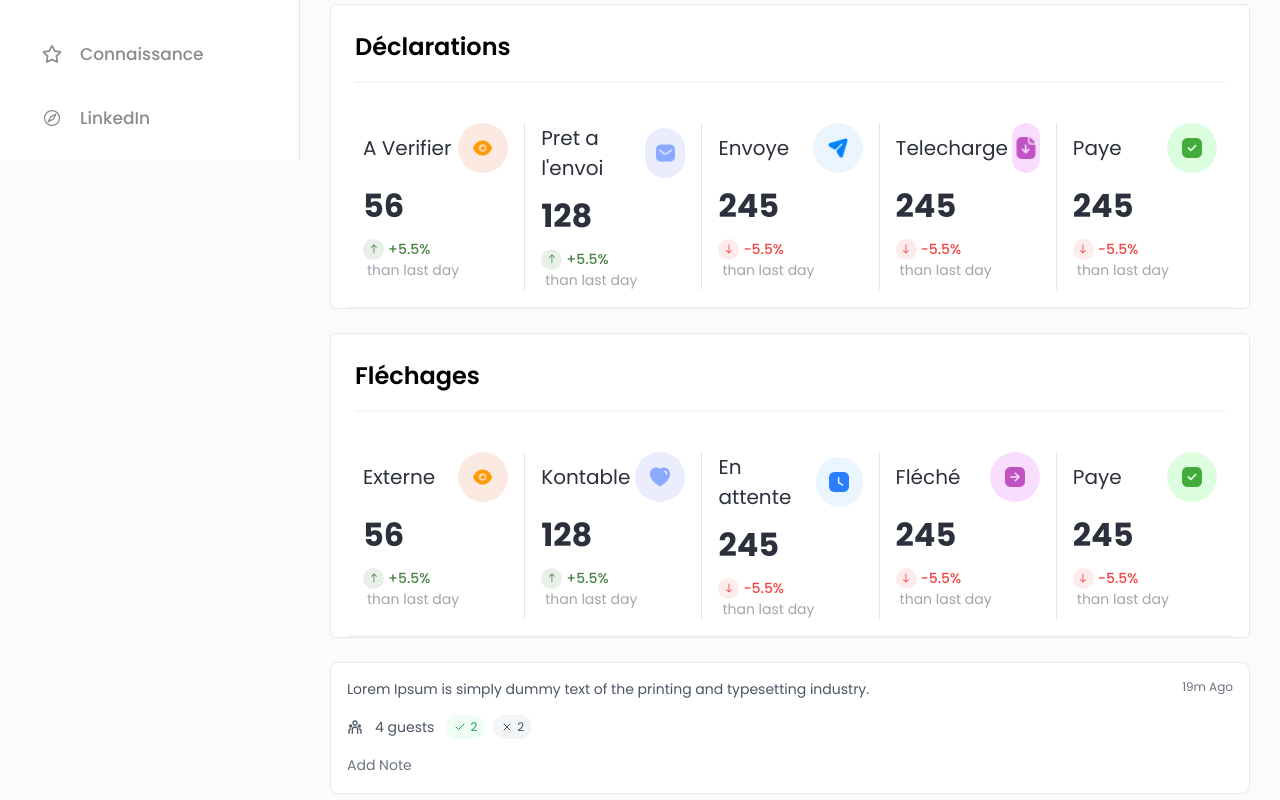
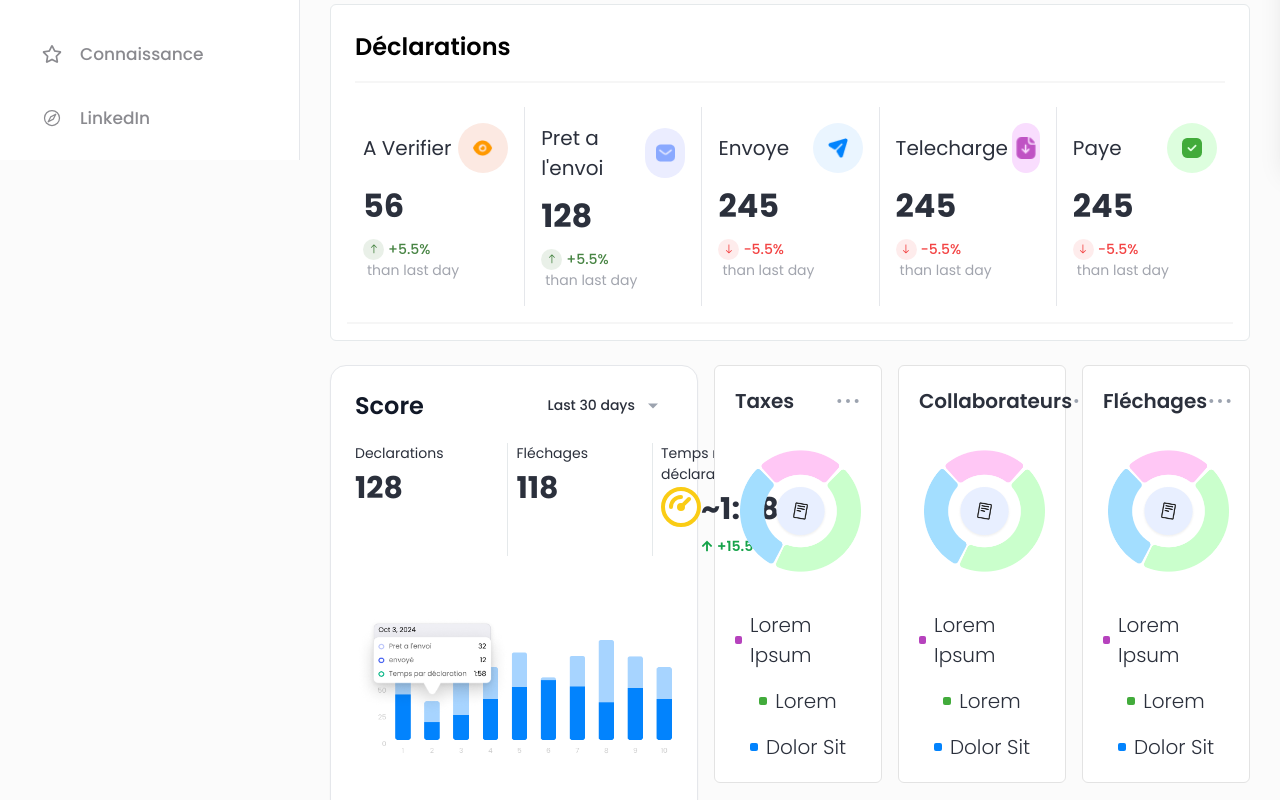
Before and after one commit to ShaYri12/kontable, a Next.js app: page / in a window 1280 px wide. Shown: the part 640-1440 px from the top of the page. Built offline with nearby package versions, Linux system fonts and the light colour scheme.

Commit message:
calendar drawer styling remains

```diff
--- a/app/components/categories-chart.js
+++ /dev/null
@@ -1,51 +0,0 @@
-"use client";
-
-import { Doughnut } from "react-chartjs-2";
-import { Chart as ChartJS, ArcElement, Tooltip, Legend } from "chart.js";
-
-ChartJS.register(ArcElement, Tooltip, Legend);
-
-const data = {
-  labels: ["Lorem Ipsum", "Lorem", "Dolor Sit"],
-  datasets: [
-    {
-      data: [60, 25, 15],
-      backgroundColor: ["#9333ea", "#3b82f6", "#22c55e"],
-      borderWidth: 0,
-    },
-  ],
-};
-
-const options = {
-  responsive: true,
-  cutout: "70%",
-  plugins: {
-    legend: {
-      position: "bottom",
-      labels: {
-        padding: 20,
-        usePointStyle: true,
-      },
-    },
-  },
-};
-
-export function CategoriesChart() {
-  return (
-    <div className="bg-white rounded-xl border border-gray-200 p-6">
-      <div className="flex items-center justify-between mb-6">
-        <h3 className="text-lg font-semibold">Categories</h3>
-        <button className="text-gray-400 hover:text-gray-600">•••</button>
-      </div>
-      <div className="relative">
-        <Doughnut options={options} data={data} />
-        <div className="absolute inset-0 flex items-center justify-center">
-          <div className="text-center">
-            <div className="text-3xl font-semibold">60%</div>
-            <div className="text-sm text-gray-500">Lorem Ipsum</div>
-          </div>
-        </div>
-      </div>
-    </div>
-  );
-}
--- a/app/components/dashboard-cards.js
+++ b/app/components/dashboard-cards.js
@@ -1,10 +1,6 @@
-import {
-  RiUserAddLine,
-  RiFileAddLine,
-  RiSettings4Line,
-  RiEyeLine,
-  RiCalendarLine,
-} from "react-icons/ri";
+"use client";
+import { useState } from "react";
+import { Drawer } from "./calendar";
 
 const cards = [
   {
@@ -41,24 +37,23 @@ const cards = [
     icon: "/assets/dashboard-card-icon5.png",
     color: "cyan",
     imgSrc: "/assets/dashboard-card-bg5.png",
+    action: "calendar",
   },
 ];
 
-const colorVariants = {
-  orange: "bg-orange-50 text-orange-500",
-  green: "bg-green-50 text-green-500",
-  pink: "bg-pink-50 text-pink-500",
-  blue: "bg-blue-50 text-blue-500",
-  cyan: "bg-cyan-50 text-cyan-500",
-};
+export function DashboardCards() {
+  const [isDrawerOpen, setIsDrawerOpen] = useState(false);
 
-export function DashboardCards() {
   return (
+    <>
       <div className="grid grid-cols-1 md:grid-cols-2 lg:grid-cols-3 xl:grid-cols-5 gap-4">
         {cards.map((card) => (
-        <div
+          <button
             key={card.title}
             className="bg-white rounded-[12px] overflow-hidden px-[22px] py-[22px] hover:shadow-lg transition-shadow relative"
+            onClick={
+              card.action === "calendar" ? () => setIsDrawerOpen(true) : ""
+            }
           >
             <img
               src={card.imgSrc}
@@ -76,8 +71,11 @@ export function DashboardCards() {
               </h3>
               <p className="text-[12px] text-secondary">{card.description}</p>
             </div>
-        </div>
+          </button>
         ))}
       </div>
+
+      <Drawer isOpen={isDrawerOpen} onClose={() => setIsDrawerOpen(false)} />
+    </>
   );
 }
--- a/app/components/flechages.js
+++ b/app/components/flechages.js
@@ -3,7 +3,7 @@ import Image from "next/image";
 import { StatCard } from "./stats";
 
 export default function Flechages() {
-  const stats = [
+  const flechage = [
     {
       title: "Externe",
       value: 56,
@@ -74,10 +74,12 @@ export default function Flechages() {
         </h2>
       </div>
       <div className="px-[16px]">
-        <div className="grid grid-cols-1 sm:grid-cols-2 md:grid-cols-3 xl:grid-cols-5 divide-y md:divide-y-0 md:divide-x divide-gray-200 py-[16px] border-b-[2.64px] border-[#F6F6F6]">
-          {stats.map((stat, index) => (
-            <StatCard key={index} {...stat} />
-          ))}
+        <div className="mb-[16px] border-b-[2.64px] border-[#F6F6F6]">
+          <div className="grid grid-cols-1 sm:grid-cols-2 md:grid-cols-3 xl:grid-cols-5 divide-y md:divide-y-0 md:divide-x divide-gray-200 gap-y-[30px] pb-[16px] md:gap-x-0 gap-x-[20px]">
+            {flechage.map((stat, index) => (
+              <StatCard key={index} {...stat} />
+            ))}
+          </div>
         </div>
       </div>
     </div>
--- a/app/components/note-cards.js
+++ b/app/components/note-cards.js
@@ -1,6 +1,7 @@
 import React from "react";
-import { FiCheck, FiX } from "react-icons/fi";
 import { RiTeamLine } from "react-icons/ri";
+import { GiCheckMark } from "react-icons/gi";
+import { MdQuestionMark } from "react-icons/md";
 
 // NoteCard component
 export function NoteCard({
@@ -11,32 +12,49 @@ export function NoteCard({
   timestamp,
 }) {
   return (
-    <div className="rounded-lg border border-gray-200 bg-white p-4 space-y-4">
-      <div className="flex justify-between items-start">
-        <p className="text-sm text-gray-600">{content}</p>
-        <span className="text-xs text-gray-500">{timestamp}</span>
+    <div className="rounded-[6px] bg-white p-[16px] space-y-[12px] shadow-md">
+      <div className="flex flex-wrap justify-between items-start">
+        <p className="text-sm text-blackish">{content}</p>
+        <div className="flex items-center gap-[8px]">
+          <div className="flex space-x-[-10px]">
+            <span className="inline-block w-[24px] h-[24px] flex items-center justify-center bg-[#D7EDFF] text-[#0452C8] text-[10px] font-[600] rounded-full">
+              PO
+            </span>
+            <span className="inline-block w-[24px] h-[24px] flex items-center justify-center bg-[#FFE8EC] text-[#FF2D55] text-[10px] font-[600] rounded-full">
+              AD
+            </span>
+            <span className="inline-block w-[24px] h-[24px] flex items-center justify-center bg-[#E6FBF1] text-[#42AB3B] text-[10px] font-[600] rounded-full">
+              TP
+            </span>
+          </div>
+          <span className="text-[10px] text-secondary">{timestamp}</span>
+        </div>
       </div>
 
       <div className="flex items-center gap-[12px]">
         <div className="flex items-center gap-[12px] text-sm text-gray-600">
-          <RiTeamLine className="w-4 h-4" />
-          <span>{guestCount} guests</span>
+          <div className="w-[32px] h-[32px] rounded-full flex items-center justify-center bg-whtie border border-[#EFEFF4]">
+            <RiTeamLine className="w-[16px] h-[16px] text-secondary" />
+          </div>
+          <span className="text-blackish text-[14px] font-[500]">
+            {guestCount} guests
+          </span>
         </div>
 
         <div className="flex items-center gap-[8px]">
-          <div className="flex items-center gap-[4px] px-2 py-1 rounded-full bg-green-50 text-green-600 text-xs">
-            <FiCheck className="w-3 h-3" />
+          <div className="flex items-center gap-[4px] px-[12px] py-1 rounded-full bg-[#E2F1E1]  text-[#42AB3B] text-[14px] ">
+            <GiCheckMark className="w-[14px] h-[14px]" />
             <span>{acceptedCount}</span>
           </div>
 
-          <div className="flex items-center gap-[4px] px-2 py-1 rounded-full bg-gray-100 text-gray-600 text-xs">
-            <FiX className="w-3 h-3" />
+          <div className="flex items-center gap-[4px] px-2 py-1 rounded-full bg-[#E5E9EB] text-black text-[14px] ">
+            <MdQuestionMark className="w-[14px] h-[14px]" />
             <span>{rejectedCount}</span>
           </div>
         </div>
       </div>
 
-      <button className="text-sm text-gray-500 hover:text-gray-700 transition-colors">
+      <button className="text-[11px] text-black hover:text-gray-700 font-[500] py-[6px] px-[24px] rounded-full border border-[#E5E9EB] bg-[#FCFCFC] transition-colors">
         Add Note
       </button>
     </div>
--- /dev/null
+++ b/app/components/pie-charts.js
@@ -0,0 +1,76 @@
+"use client";
+import { RxDotsHorizontal } from "react-icons/rx";
+
+export function PieChart({
+  title = "Chart Title",
+  item1Name = "Item 1",
+  item2Name = "Item 2",
+  item3Name = "Item 3",
+}) {
+  return (
+    <div className="w-full px-[20px] py-[20px] bg-white border border-[#E3E3E3] rounded-[6px]">
+      <div className="flex justify-between items-center mb-[34px]">
+        <h2 className="text-[20px] font-[600] text-blackish">{title}</h2>
+        <button className="text-gray-400 hover:text-gray-600">
+          <RxDotsHorizontal className="h-[26px] w-[26px]" />
+        </button>
+      </div>
+
+      <div className="relative w-full aspect-square max-w-[300px] mx-auto px-[5px]">
+        <div className="absolute z-[2] flex items-center justify-center">
+          <img
+            src="/assets/pie-chart.png"
+            alt={`${title} donut chart`}
+            className="w-full h-full object-contain"
+          />
+        </div>
+      </div>
+
+      <div className="flex items-center justify-center flex-wrap gap-4 mt-[34px]">
+        <div className="flex items-center justify-center gap-2">
+          <div className="w-[8px] h-[8px] rounded-[2px] bg-[#B642BD]"></div>
+          <span className="text-blackish font-[300] md:text-[20px] text-[18px] w-fit">
+            {item1Name}
+          </span>
+        </div>
+        <div className="flex items-center justify-center gap-2">
+          <div className="w-[8px] h-[8px] rounded-[2px] bg-[#42AB3B]"></div>
+          <span className="text-blackish font-[300] md:text-[20px] text-[18px] w-fit">
+            {item2Name}
+          </span>
+        </div>
+        <div className="flex items-center justify-center gap-2">
+          <div className="w-[8px] h-[8px] rounded-[2px] bg-bluish"></div>
+          <span className="text-blackish font-[300] md:text-[20px] text-[18px] w-fit">
+            {item3Name}
+          </span>
+        </div>
+      </div>
+    </div>
+  );
+}
+
+export default function PieCharts() {
+  return (
+    <div className="grid grid-cols-1 md:grid-cols-3 gap-[16px]">
+      <PieChart
+        title="Taxes"
+        item1Name="Lorem Ipsum"
+        item2Name="Lorem"
+        item3Name="Dolor Sit"
+      />
+      <PieChart
+        title="Collaborateurs"
+        item1Name="Lorem Ipsum"
+        item2Name="Lorem"
+        item3Name="Dolor Sit"
+      />
+      <PieChart
+        title="Fléchages"
+        item1Name="Lorem Ipsum"
+        item2Name="Lorem"
+        item3Name="Dolor Sit"
+      />
+    </div>
+  );
+}
--- a/app/components/score-chart.js
+++ b/app/components/score-chart.js
@@ -1,83 +1,125 @@
 "use client";
 
-import { Bar } from "react-chartjs-2";
-import {
-  Chart as ChartJS,
-  CategoryScale,
-  LinearScale,
-  BarElement,
-  Title,
-  Tooltip,
-  Legend,
-} from "chart.js";
+import React, { useState, useEffect, useRef } from "react";
+import { IoMdArrowDropdown } from "react-icons/io";
+import { FaArrowUp } from "react-icons/fa";
+import { TbGauge } from "react-icons/tb";
 
-ChartJS.register(
-  CategoryScale,
-  LinearScale,
-  BarElement,
-  Title,
-  Tooltip,
-  Legend
-);
+export default function ScoreChart() {
+  const [isDropdownOpen, setIsDropdownOpen] = useState(false);
+  const [selectedPeriod, setSelectedPeriod] = useState("Last 30 days");
+  const dropdownRef = useRef(null);
 
-const options = {
-  responsive: true,
-  plugins: {
-    legend: {
-      display: false,
-    },
-  },
-  scales: {
-    x: {
-      grid: {
-        display: false,
-      },
-    },
-    y: {
-      display: false,
-    },
-  },
-};
+  useEffect(() => {
+    function handleClickOutside(event) {
+      if (dropdownRef.current && !dropdownRef.current.contains(event.target)) {
+        setIsDropdownOpen(false);
+      }
+    }
 
-const data = {
-  labels: ["Declarations", "Flechages", "Temps moyen par declaration"],
-  datasets: [
-    {
-      data: [128, 118, 68],
-      backgroundColor: "#3b82f6",
-      borderRadius: 4,
-    },
-  ],
-};
+    document.addEventListener("mousedown", handleClickOutside);
+    return () => {
+      document.removeEventListener("mousedown", handleClickOutside);
+    };
+  }, []);
 
-export function ScoreChart() {
+  const periods = [
+    "Last 7 days",
+    "Last 30 days",
+    "Last 3 months",
+    "Last 12 months",
+  ];
+
   return (
-    <div className="bg-white rounded-xl border border-gray-200 p-6">
-      <div className="flex items-center justify-between mb-6">
-        <div>
-          <h3 className="text-lg font-semibold mb-1">Score</h3>
-          <div className="flex items-center gap-4">
-            <div>
-              <div className="text-2xl font-semibold">128</div>
-              <div className="text-sm text-gray-500">Declarations</div>
+    <div className="p-[24px] bg-white rounded-2xl shadow-sm border border-gray-200">
+      {/* Header */}
+      <div className="flex items-center justify-between mb-[21px]">
+        <h1 className="text-2xl font-semibold text-gray-900">Score</h1>
+        <div className="relative" ref={dropdownRef}>
+          <button
+            onClick={() => setIsDropdownOpen(!isDropdownOpen)}
+            className="flex items-center gap-2 px-[10px] py-[4px] text-[14px] font-medium text-blackish bg-white rounded-lg hover:bg-gray-50"
+          >
+            {selectedPeriod}
+            <IoMdArrowDropdown
+              className={`w-5 h-5 text-gray-400 transition-transform ${
+                isDropdownOpen ? "rotate-180" : ""
+              }`}
+            />
+          </button>
+          {isDropdownOpen && (
+            <div className="absolute right-0 mt-2 w-48 bg-white border border-gray-200 rounded-md shadow-lg z-10">
+              {periods.map((period) => (
+                <button
+                  key={period}
+                  onClick={() => {
+                    setSelectedPeriod(period);
+                    setIsDropdownOpen(false);
+                  }}
+                  className="block w-full text-left px-4 py-2 text-sm text-gray-700 hover:bg-gray-100"
+                >
+                  {period}
+                </button>
+              ))}
             </div>
-            <div>
-              <div className="text-2xl font-semibold">118</div>
-              <div className="text-sm text-gray-500">Flechages</div>
-            </div>
-            <div>
-              <div className="text-2xl font-semibold">~1:08</div>
-              <div className="text-sm text-gray-500">
-                Temps moyen par declaration
+          )}
+        </div>
+      </div>
+
+      <div className="flex flex-col gap-4">
+        {/* Metrics Flex Container */}
+        <div className="flex flex-col md:flex-row md:space-x-6 space-y-6 md:space-y-0">
+          {/* Declarations Section */}
+          <div className="flex flex-col pe-[40px]">
+            <h3 className="mb-[2px] text-[14px] font-[400] text-blackish">
+              Declarations
+            </h3>
+            <p className="text-[30px] font-[700] text-blackish">128</p>
+          </div>
+
+          {/* Fléchages Section */}
+          <div className="flex flex-col border-l border-[#E5E9EB] ps-[8px] pe-[40px]">
+            <h3 className="mb-[2px] text-[14px] font-[400] text-blackish">
+              Fléchages
+            </h3>
+            <p className="text-[30px] font-[700] text-blackish">118</p>
+          </div>
+
+          {/* Average Time Section */}
+          <div className="flex-1 flex-col border-l border-[#E5E9EB] ps-[8px]">
+            <h3 className="mb-[2px] text-[14px] font-[400] text-blackish">
+              Temps moyen par déclaration
+            </h3>
+            <div className="relative">
+              <div className="absolute -top-1 -left-1">
+                <TbGauge className="w-12 h-12 text-yellow-400" />
+              </div>
+              <div className="pl-10">
+                {/* Time Display */}
+                <div className="flex items-baseline gap-1 mb-1">
+                  <span className="text-[30px] font-[700] text-blackish">
+                    ~1:08
+                  </span>
+                  <span className="text-xl font-medium text-blackish">S</span>
+                </div>
+
+                {/* Percentage Increase */}
+                <div className="flex items-center gap-1 text-green-600">
+                  <FaArrowUp className="w-3 h-3" />
+                  <span className="text-sm font-semibold">+15.50%</span>
+                </div>
               </div>
             </div>
           </div>
         </div>
-        <select className="border border-gray-200 rounded-lg px-3 py-2 text-sm">
-          <option>Last 30 days</option>
-        </select>
+        <div className="h-[230px]">
+          <img
+            src="/assets/score-chart.png"
+            alt="score chart"
+            className="w-full h-full object-contain"
+          />
+        </div>
       </div>
-      <Bar options={options} data={data} height={200} />
     </div>
   );
 }
--- a/app/components/stats.js
+++ b/app/components/stats.js
@@ -8,7 +8,7 @@ export function StatCard({ title, value, change, icon, iconBg }) {
   const isPositive = change.value > 0;
 
   return (
-    <div className="flex flex-col px-4">
+    <div className="flex flex-col px-4 py-4">
       <div className="flex justify-between items-center gap-1">
         <h3 className="text-[18px] md:text-[20px] text-blackish font-[400]">
           {title}
@@ -116,10 +116,12 @@ export function StatsPanel() {
         </h2>
       </div>
       <div className="px-[16px]">
-        <div className="grid grid-cols-1 sm:grid-cols-2 md:grid-cols-3 xl:grid-cols-5 divide-y md:divide-y-0 md:divide-x divide-gray-200 py-[16px] border-b-[2.64px] border-[#F6F6F6]">
-          {stats.map((stat, index) => (
-            <StatCard key={index} {...stat} />
-          ))}
+        <div className="mb-[16px] border-b-[2.64px] border-[#F6F6F6]">
+          <div className="grid grid-cols-1 sm:grid-cols-2 md:grid-cols-3 xl:grid-cols-5 divide-y md:divide-y-0 md:divide-x divide-gray-200 gap-y-[30px] pb-[16px] md:gap-x-0 gap-x-[20px]">
+            {stats.map((stat, index) => (
+              <StatCard key={index} {...stat} />
+            ))}
+          </div>
         </div>
       </div>
     </div>
--- a/app/page.js
+++ b/app/page.js
@@ -4,6 +4,8 @@ import { StatsPanel } from "./components/stats";
 import { Header } from "./components/header";
 import Flechages from "./components/flechages";
 import NoteCards from "./components/note-cards";
+import PieCharts from "./components/pie-charts";
+import ScoreChart from "./components/score-chart";
 
 export default function Dashboard() {
   return (
@@ -12,7 +14,7 @@ export default function Dashboard() {
       <main className="flex-1 relative">
         <Header />
         <div className="xl:px-[30px] md:px-[20px] px-4 pb-[20px] pt-[110px]">
-          <div className="max-w-[1280px] mx-auto space-y-[24px]">
+          <div className="max-w-[1440px] mx-auto space-y-[24px]">
             <DashboardCards />
 
             <div className="relative">
@@ -37,6 +39,14 @@ export default function Dashboard() {
             </div>
 
             <StatsPanel />
+            <div className="flex xl:flex-row flex-col gap-[16px]">
+              <div className="xl:w-[40%]">
+                <ScoreChart />
+              </div>
+              <div className="flex-1">
+                <PieCharts />
+              </div>
+            </div>
             <Flechages />
             <NoteCards />
           </div>
```
Also changed, not shown: app/components/calendar.js (+93 -72 lines), public/assets/pie-chart.png (added), public/assets/score-chart.png (added). Lines whose indentation alone changed are shown as unchanged.
